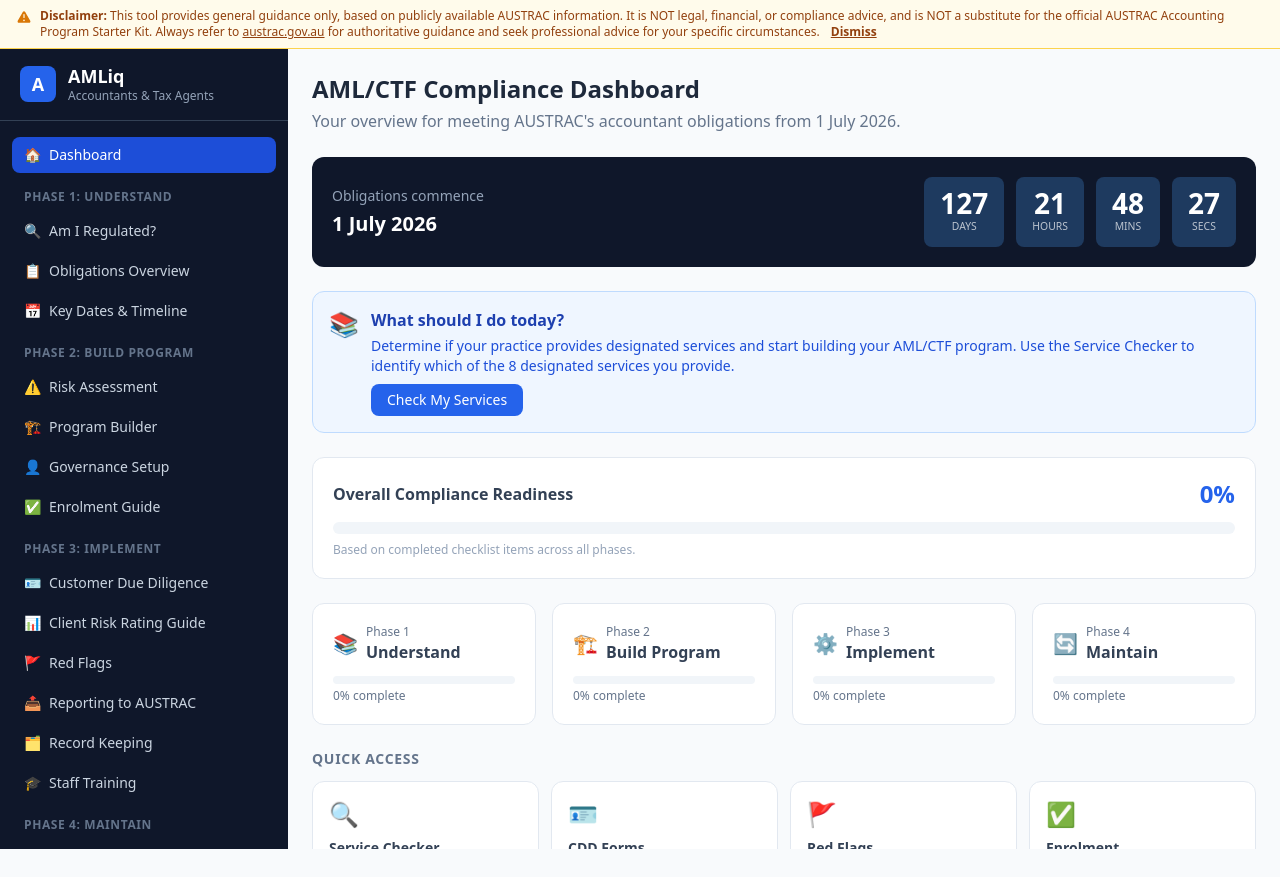
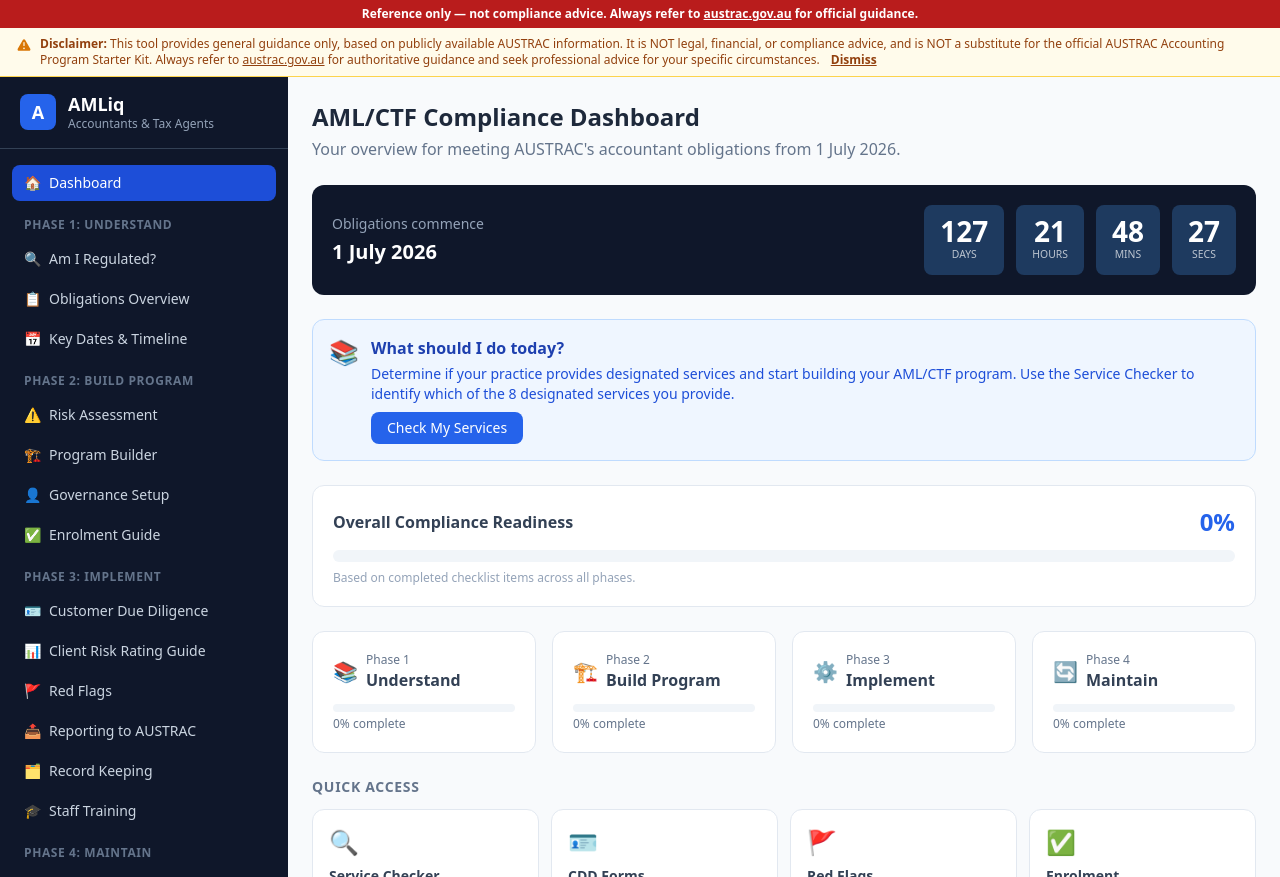
Before and after one commit to kapildevvatsa/amliq, a plain HTML site: page accountants.html in a window 1280 px wide. Before the commit the page ends 849 px from the top, so only its background shows below. Drawn offline with nearby package versions, Linux system fonts and the light colour scheme.

Commit message:
Add persistent red legal disclaimer banner to all pages
Co-authored-by: Cursor <cursoragent@cursor.com>

```diff
--- a/accountants.html
+++ b/accountants.html
@@ -19,6 +19,13 @@
   </script>
 </head>
 <body class="bg-slate-50 font-sans text-slate-800">
+
+<!-- Legal Reference Banner -->
+<div class="bg-red-700 text-white text-center text-xs font-semibold px-4 py-1.5 print:hidden">
+  Reference only — not compliance advice. Always refer to
+  <a href="https://www.austrac.gov.au" target="_blank" class="underline font-bold">austrac.gov.au</a>
+  for official guidance.
+</div>
 
 <!-- Disclaimer Banner -->
 <div id="disclaimer-banner" class="bg-amber-50 border-b border-amber-300 px-4 py-2 text-xs text-amber-800 flex items-start gap-2 print:hidden">
```
Also changed, not shown: coming-soon.html (+7 -0 lines), index.html (+7 -0 lines), jewellers.html (+7 -0 lines), real-estate.html (+7 -0 lines).
